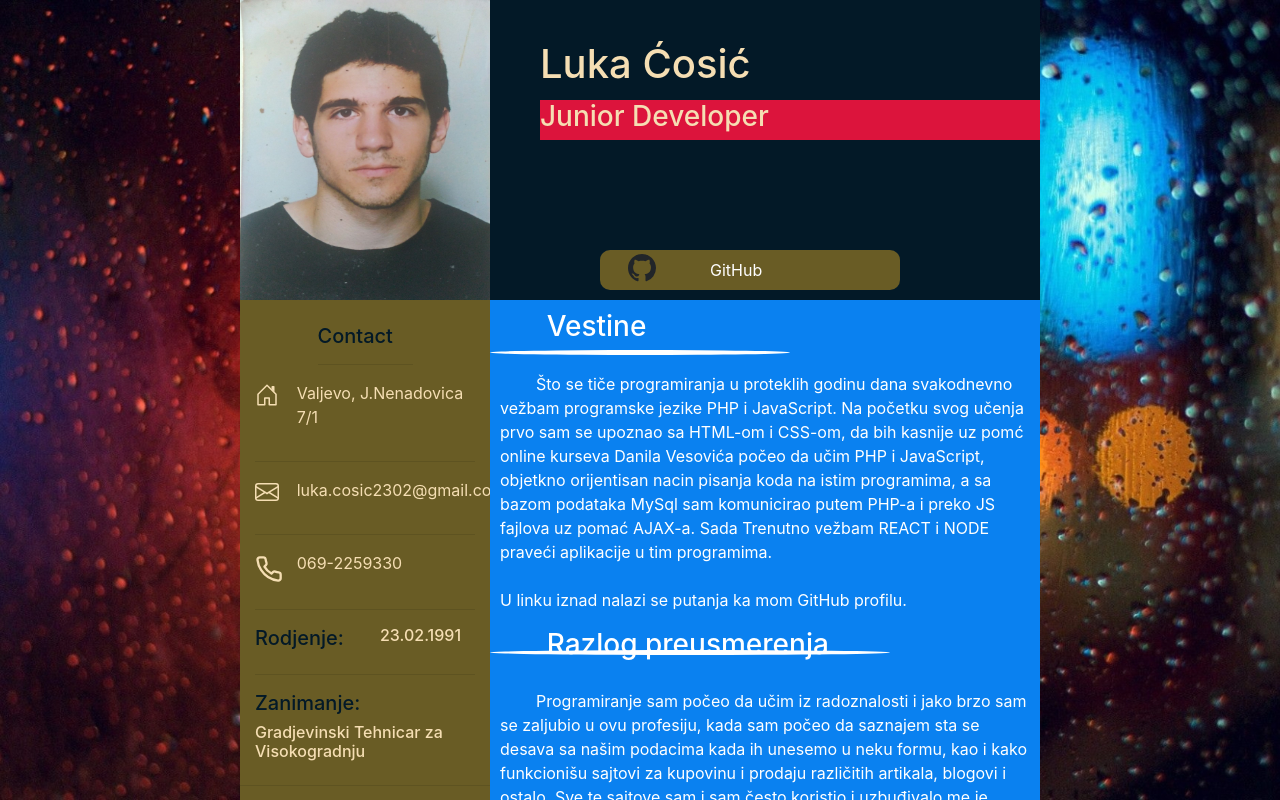
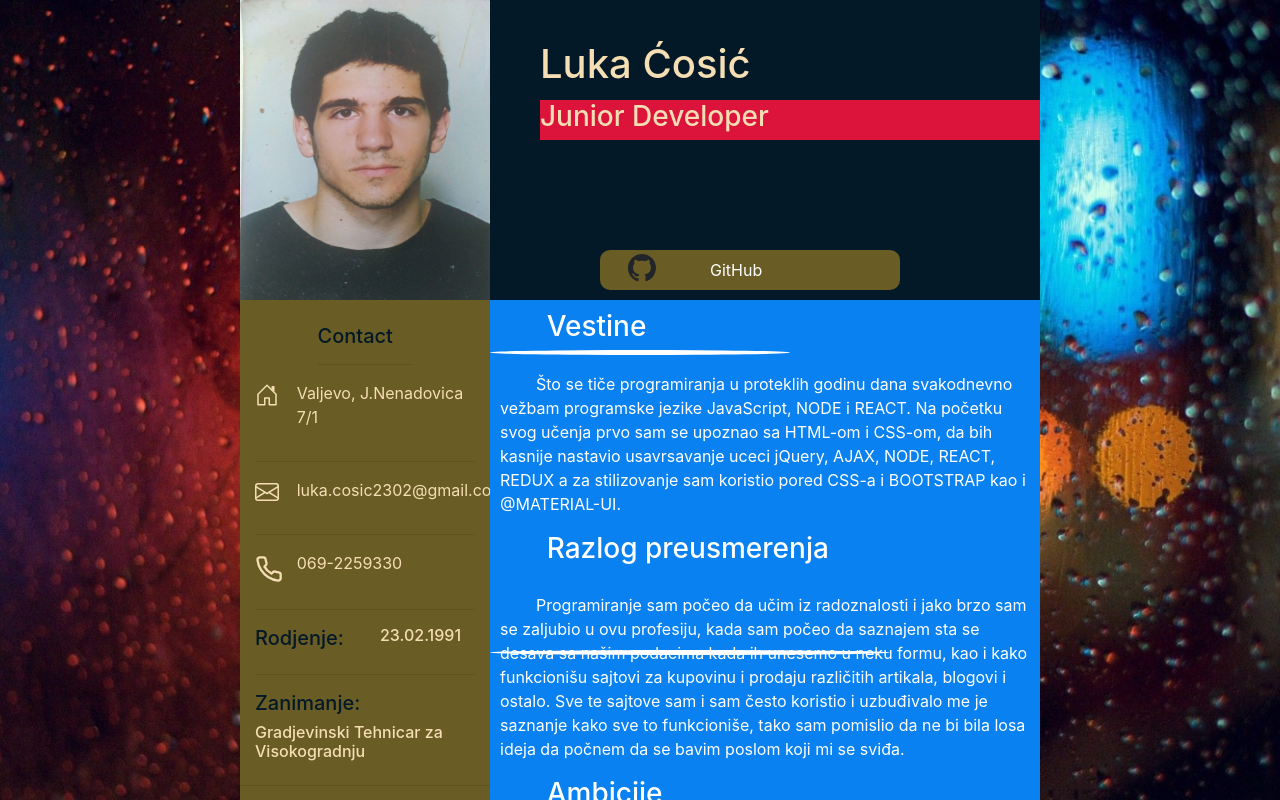
Before and after one commit to Luka-cosic/CV, a React (Create React App) app: page / in a window 1280 px wide. Shown: the top 800 px of the page. Built offline with nearby package versions, Linux system fonts and the light colour scheme.

Commit message:
Update App.js

```diff
--- a/src/App.js
+++ b/src/App.js
@@ -102,14 +102,9 @@ function App() {
                     <div className="linija"></div>
                 </div>
                 <p className="text">&nbsp;&nbsp;&nbsp;&nbsp;&nbsp;&nbsp;&nbsp; Što se tiče programiranja u
-                proteklih godinu dana svakodnevno vežbam programske jezike PHP  i JavaScript.
-                Na početku svog učenja prvo sam
-                 se upoznao sa HTML-om i CSS-om, da bih kasnije uz pomć online kurseva Danila
-                Vesovića počeo da učim PHP i JavaScript, objetkno orijentisan nacin pisanja koda na istim
-                 programima, a sa bazom podataka MySql sam komunicirao putem PHP-a i preko JS fajlova uz
-                  pomać  AJAX-a.
-                Sada Trenutno vežbam REACT i NODE praveći aplikacije u tim programima.<br /><br />
-                U linku iznad nalazi se putanja ka mom GitHub profilu.</p>
+                proteklih godinu dana svakodnevno vežbam programske jezike JavaScript, NODE i REACT.
+                Na početku svog učenja prvo sam se upoznao sa HTML-om i CSS-om, da bih kasnije nastavio usavrsavanje
+                uceci jQuery, AJAX, NODE, REACT, REDUX a za stilizovanje sam koristio pored CSS-a i BOOTSTRAP kao i @MATERIAL-UI.</p>
 
                 <div className="row">
                     <div className="col-10 offset-1">
```
